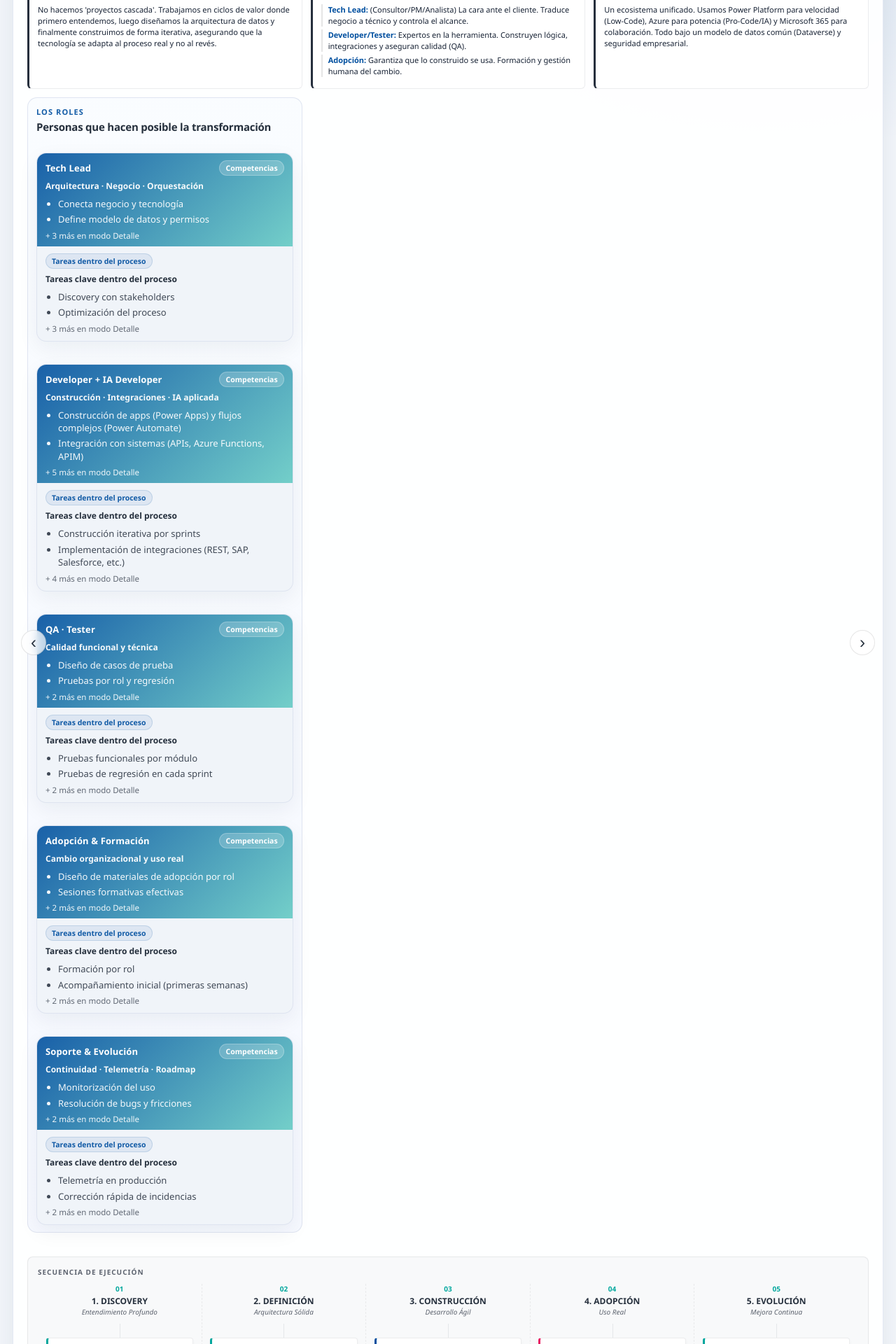
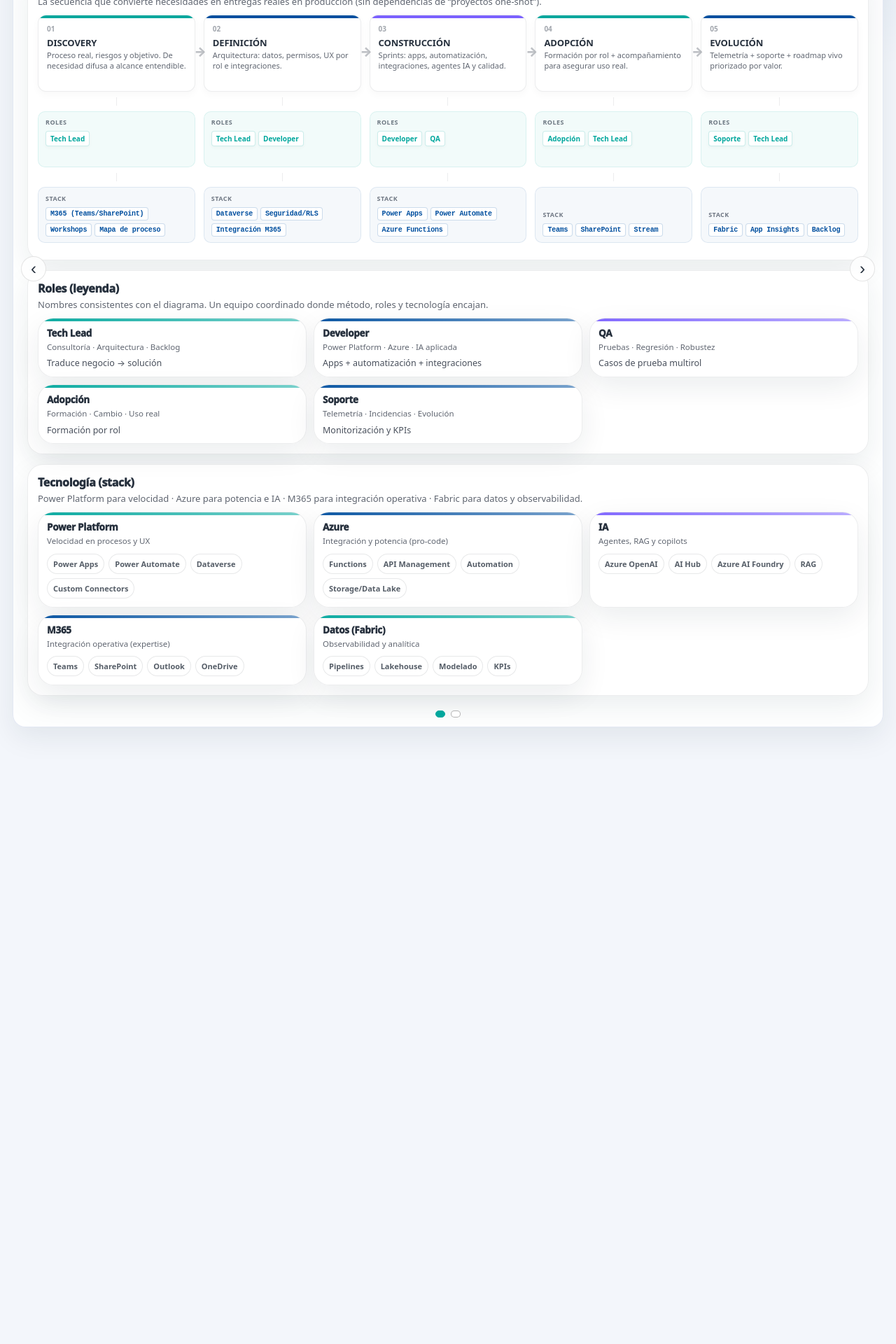
Before and after one commit to madinagarciaf-dev/presentacion-ppl, a React (Vite) app: page / in a window 1280 px wide. Shown: the part 300-2220 px from the top of the page at 70% size. After the commit the page ends 1385 px from the top, so only its background shows below. Built offline with nearby package versions, Linux system fonts and the light colour scheme.

Commit message:
Fix filenames middleware and vercel.json

```diff
--- a/src/App.jsx
+++ b/src/App.jsx
@@ -252,63 +252,76 @@
 /* --------------------------- SLIDE 1: OFERTA (TECHNICAL APPROACH) --------------------------- */
 
 function SlideOferta({ detail, setDetail }) {
-
-  // Datos para el diagrama secuencial
-  const sequence = [
+  const steps = [
     {
-      stage: "1. Discovery",
-      goal: "Entendimiento Profundo",
-      role: "Tech Lead",
-      action: "Consultoría de Procesos & Captura de Requisitos",
-      desc: "Intervención con stakeholders para aflorar el proceso oculto y definir el alcance real.",
-      tech: "M365 · Teams · Loop"
+      tone: "seq-teal",
+      number: "01",
+      title: "Discovery",
+      desc:
+        "Afloramos el proceso real (tácito), riesgos, stoppers y objetivo. Convertimos necesidad difusa en un alcance entendible.",
+      descShort:
+        "Proceso real, riesgos y objetivo. De necesidad difusa a alcance entendible.",
+      roles: ["Tech Lead"],
+      tech: ["M365 (Teams/SharePoint)", "Workshops", "Mapa de proceso"],
     },
     {
-      stage: "2. Definición",
-      goal: "Arquitectura Sólida",
-      role: "Tech Lead + Developer",
-      action: "Diseño Funcional & Modelo de Datos",
-      desc: "Traducción de necesidad a tablas (Dataverse), seguridad (Roles) y experiencia de usuario (UX).",
-      tech: "Dataverse · Whiteboard"
+      tone: "seq-blue",
+      number: "02",
+      title: "Definición",
+      desc:
+        "Diseño funcional y técnico: modelo de datos, permisos (RLS), pantallas por rol, integraciones y patrón de solución.",
+      descShort:
+        "Arquitectura: datos, permisos, UX por rol e integraciones.",
+      roles: ["Tech Lead", "Developer"],
+      tech: ["Dataverse", "Seguridad/RLS", "Integración M365", "Azure (APIs)"],
     },
     {
-      stage: "3. Construcción",
-      goal: "Desarrollo Ágil",
-      role: "Developer + Tester",
-      action: "Implementación Iterativa (Sprints)",
-      desc: "Desarrollo de Apps, Automatizaciones complejas, integración con Azure y validación técnica.",
-      tech: "Power Platform · Azure"
+      tone: "seq-purple",
+      number: "03",
+      title: "Construcción",
+      desc:
+        "Construcción iterativa por sprints: apps, automatizaciones, integraciones pro-code, agentes IA y validación de calidad.",
+      descShort:
+        "Sprints: apps, automatización, integraciones, agentes IA y calidad.",
+      roles: ["Developer", "QA"],
+      tech: ["Power Apps", "Power Automate", "Azure Functions", "Azure OpenAI/Foundry", "Dataverse"],
     },
     {
-      stage: "4. Adopción",
-      goal: "Uso Real",
-      role: "Adopción & Formación",
-      action: "Gestión del Cambio & Capacitación",
-      desc: "Sesiones por rol, creación de materiales y acompañamiento para vencer la resistencia.",
-      tech: "SharePoint · Stream"
+      tone: "seq-teal",
+      number: "04",
+      title: "Adopción",
+      desc:
+        "Activamos uso real: formación por rol, materiales, acompañamiento y ajuste fino para que la solución se quede.",
+      descShort:
+        "Formación por rol + acompañamiento para asegurar uso real.",
+      roles: ["Adopción", "Tech Lead"],
+      tech: ["Teams", "SharePoint", "Stream"],
     },
     {
-      stage: "5. Evolución",
-      goal: "Mejora Continua",
-      role: "Tech Lead + Soporte",
-      action: "Análisis de Telemetría & Roadmap",
-      desc: "Monitorización de uso, soporte correctivo y detección de nuevas oportunidades en el backlog.",
-      tech: "Fabric · App Insights"
-    }
+      tone: "seq-blue",
+      number: "05",
+      title: "Evolución",
+      desc:
+        "Transformación continua: telemetría, soporte, mejoras y roadmap vivo priorizado por valor (menos burocracia, más impacto).",
+      descShort:
+        "Telemetría + soporte + roadmap vivo priorizado por valor.",
+      roles: ["Soporte", "Tech Lead", "Developer"],
+      tech: ["Fabric", "App Insights", "Backlog"],
+    },
   ];
 
   return (
     <SlideShell
       badge="Technical Approach"
       title="Metodología de Transformación Digital"
-      subtitle="Estructura operativa para garantizar resultados predecibles y escalables."
+      subtitle="Método + Roles + Tecnología unidos en una secuencia de ejecución (orientado a valor y escalabilidad)."
       rightNote={detail ? "Modo Detalle: Activado" : "Resumen Ejecutivo"}
       detail={detail}
       setDetail={setDetail}
     >
-      <div className="techWrapper">
+      <div className="opOffer">
 
-        {/* --- 1. MISIÓN --- */}
+        {/* 1) MISIÓN */}
         <div className="missionBar">
           <span className="missionLabel">NUESTRA MISIÓN:</span>
           <span className="missionText">
@@ -316,72 +329,235 @@
           </span>
         </div>
 
-        {/* --- 2. LOS TRES PILARES (Definiciones) --- */}
-        <div className="pillarsGrid">
-          <PillarBox
-            title="A. EL MÉTODO"
-            subtitle="Iterativo & Incremental"
-            text="No hacemos 'proyectos cascada'. Trabajamos en ciclos de valor donde primero entendemos, luego diseñamos la arquitectura de datos y finalmente construimos de forma iterativa, asegurando que la tecnología se adapta al proceso real y no al revés."
-          />
-          <PillarBox
-            title="B. LOS ROLES"
-            subtitle="Orquestación de Talentos"
-            text={
-              <ul className="cleanList">
-                <li><strong>Tech Lead:</strong> (Consultor/PM/Analista) La cara ante el cliente. Traduce negocio a técnico y controla el alcance.</li>
-                <li><strong>Developer/Tester:</strong> Expertos en la herramienta. Construyen lógica, integraciones y aseguran calidad (QA).</li>
-                <li><strong>Adopción:</strong> Garantiza que lo construido se usa. Formación y gestión humana del cambio.</li>
-              </ul>
-            }
-          />
-          <PillarBox
-            title="C. LA TECNOLOGÍA"
-            subtitle="Microsoft Cloud Stack"
-            text="Un ecosistema unificado. Usamos Power Platform para velocidad (Low-Code), Azure para potencia (Pro-Code/IA) y Microsoft 365 para colaboración. Todo bajo un modelo de datos común (Dataverse) y seguridad empresarial."
-          />
-          {/* --- ROLES --- */}
-          <RolesSection detail={detail} />
+        {/* 2) PROPUESTA (VALOR): DIAGRAMA SECUENCIAL */}
+        <div className="block">
+          <div className="blockTitle">Propuesta</div>
+          <div className="blockSub">
+            La secuencia que convierte necesidades en entregas reales en producción (sin dependencias de “proyectos one-shot”).
           </div>
 
-
-
-
-        {/* --- 3. DIAGRAMA SECUENCIAL (Estilo Técnico) --- */}
-        <div className="mermaidContainer">
-          <div className="mermaidLabel">SECUENCIA DE EJECUCIÓN</div>
-          <div className="mermaidFlow">
-            {sequence.map((step, i) => (
-              <div className="mColumn" key={i}>
-                {/* Header (Stage) */}
-                <div className="mHeader">
-                  <div className="mStageNum">0{i + 1}</div>
-                  <div className="mStageTitle">{step.stage}</div>
-                  <div className="mStageGoal">{step.goal}</div>
+          <SeqDiagram steps={steps} detail={detail} />
         </div>
 
-                {/* Lifeline & Content */}
-                <div className="mLifelineArea">
-                  <div className="mLifeline"></div>
-
-                  {/* Role Action Box */}
-                  <div className={`mActionBox role-${step.role.split(' ')[0].toLowerCase()}`}>
-                    <div className="mRoleTag">{step.role}</div>
-                    <div className="mActionTitle">{step.action}</div>
-                    <div className="mActionDesc">{step.desc}</div>
+        {/* 3) ROLES (LEYENDA) */}
+        <div className="block">
+          <div className="blockTitle">Roles (leyenda)</div>
+          <div className="blockSub">
+            Nombres consistentes con el diagrama. Un equipo coordinado donde método, roles y tecnología encajan.
           </div>
 
-                  {/* Tech Tag at bottom */}
-                  <div className="mTechTag">
-                    <span className="mTechLabel">STACK:</span> {step.tech}
+          <RolesLegend detail={detail} />
+        </div>
+
+        {/* 4) TECNOLOGÍA (STACK) */}
+        <div className="block">
+          <div className="blockTitle">Tecnología (stack)</div>
+          <div className="blockSub">
+            Power Platform para velocidad · Azure para potencia e IA · M365 para integración operativa · Fabric para datos y observabilidad.
+          </div>
+
+          <TechLegend detail={detail} />
         </div>
       </div>
+    </SlideShell>
+  );
+}
+
+/* =========================
+   BLOQUES (SlideOferta)
+   ========================= */
+
+function SeqDiagram({ steps, detail }) {
+  return (
+    <div className="seqWrapper">
+      <div className="seqContainer">
+        {steps.map((s, i) => (
+          <div className="seqCol" key={s.number}>
+            <div className={"seqHeader " + s.tone}>
+              <div className="seqNumber">{s.number}</div>
+              <div className="seqTitle">{s.title}</div>
+              <div className="seqDesc">{detail ? s.desc : s.descShort}</div>
+            </div>
+
+            <div className="seqLine" />
+
+            <div className="seqBlock roleBlock">
+              <div className="seqLabel">Roles</div>
+              <div className="seqTags">
+                {(detail ? s.roles : s.roles.slice(0, 2)).map((r) => (
+                  <span className="seqTag role" key={r}>
+                    {r}
+                  </span>
+                ))}
+              </div>
+            </div>
+
+            <div className="seqLine" />
+
+            <div className="seqBlock techBlock">
+              <div className="seqLabel">Stack</div>
+              <div className="seqTags">
+                {(detail ? s.tech : s.tech.slice(0, 3)).map((t) => (
+                  <span className="seqTag tech" key={t}>
+                    {t}
+                  </span>
+                ))}
+              </div>
+            </div>
+
+            {i < steps.length - 1 ? <div className="seqArrow">→</div> : null}
           </div>
         ))}
       </div>
     </div>
+  );
+}
 
+function RolesLegend({ detail }) {
+  const roles = [
+    {
+      tone: "teal",
+      name: "Tech Lead",
+      sub: "Consultoría · Arquitectura · Backlog",
+      bullets: [
+        "Traduce negocio → solución",
+        "Define datos/seguridad/UX",
+        "Orquesta decisiones y alcance",
+      ],
+    },
+    {
+      tone: "blue",
+      name: "Developer",
+      sub: "Power Platform · Azure · IA aplicada",
+      bullets: [
+        "Apps + automatización + integraciones",
+        "Agentes IA (OpenAI/Foundry) + RAG",
+        "Calidad técnica y performance",
+      ],
+    },
+    {
+      tone: "purple",
+      name: "QA",
+      sub: "Pruebas · Regresión · Robustez",
+      bullets: [
+        "Casos de prueba multirol",
+        "Regresión por sprint",
+        "Validación antes de despliegue",
+      ],
+    },
+    {
+      tone: "teal",
+      name: "Adopción",
+      sub: "Formación · Cambio · Uso real",
+      bullets: [
+        "Formación por rol",
+        "Materiales y soporte inicial",
+        "Feedback operativo",
+      ],
+    },
+    {
+      tone: "blue",
+      name: "Soporte",
+      sub: "Telemetría · Incidencias · Evolución",
+      bullets: [
+        "Monitorización y KPIs",
+        "Corrección rápida",
+        "Roadmap continuo",
+      ],
+    },
+  ];
+
+  return (
+    <div className="rolesLegendRow">
+      {roles.map((r) => (
+        <RoleLegendCard
+          key={r.name}
+          tone={r.tone}
+          name={r.name}
+          sub={r.sub}
+          bullets={r.bullets}
+          detail={detail}
+        />
+      ))}
     </div>
-    </SlideShell>
+  );
+}
+
+function RoleLegendCard({ tone, name, sub, bullets, detail }) {
+  return (
+    <div className={"roleLegendCard tone-" + tone}>
+      <div className="roleLegendName">{name}</div>
+      <div className="roleLegendSub">{sub}</div>
+      {detail ? (
+        <ul className="roleLegendList">
+          {bullets.slice(0, 3).map((b) => (
+            <li key={b}>{b}</li>
+          ))}
+        </ul>
+      ) : (
+        <div className="roleLegendOne">{bullets[0]}</div>
+      )}
+    </div>
+  );
+}
+
+function TechLegend({ detail }) {
+  const cards = [
+    {
+      tone: "teal",
+      title: "Power Platform",
+      subtitle: "Velocidad en procesos y UX",
+      tags: ["Power Apps", "Power Automate", "Dataverse", "Custom Connectors", "Copilot Studio"],
+    },
+    {
+      tone: "blue",
+      title: "Azure",
+      subtitle: "Integración y potencia (pro-code)",
+      tags: ["Functions", "API Management", "Automation", "Storage/Data Lake", "Key Vault"],
+    },
+    {
+      tone: "purple",
+      title: "IA",
+      subtitle: "Agentes, RAG y copilots",
+      tags: ["Azure OpenAI", "AI Hub", "Azure AI Foundry", "RAG", "LangChain/SK"],
+    },
+    {
+      tone: "blue",
+      title: "M365",
+      subtitle: "Integración operativa (expertise)",
+      tags: ["Teams", "SharePoint", "Outlook", "OneDrive", "Loop"],
+    },
+    {
+      tone: "teal",
+      title: "Datos (Fabric)",
+      subtitle: "Observabilidad y analítica",
+      tags: ["Pipelines", "Lakehouse", "Modelado", "KPIs", "Real-Time/Monitorización"],
+    },
+  ];
+
+  return (
+    <div className="techLegendGrid">
+      {cards.map((c) => (
+        <TechLegendCard key={c.title} {...c} detail={detail} />
+      ))}
+    </div>
+  );
+}
+
+function TechLegendCard({ tone, title, subtitle, tags, detail }) {
+  const shown = detail ? tags : tags.slice(0, 4);
+  return (
+    <div className={"techLegendCard tone-" + tone}>
+      <div className="techLegendTitle">{title}</div>
+      <div className="techLegendSub">{subtitle}</div>
+      <div className="techLegendTags">
+        {shown.map((t) => (
+          <span key={t} className="techLegendTag">
+            {t}
+          </span>
+        ))}
+      </div>
+    </div>
   );
 }
 
--- a/src/index.css
+++ b/src/index.css
@@ -34,9 +34,10 @@
 .appRoot{ min-height: 100vh; }
 .stage{ padding: 28px 18px 46px; display:flex; justify-content:center; }
 .deck{
-  width: min(1280px, 100%);
+  width: min(1680px, calc(100vw - 36px));
   position: relative;
 }
+
 .card{
   background: var(--card);
   border-radius: var(--r-lg);
@@ -1794,3 +1795,143 @@
   gap: 32px;
   margin-top: 28px;
 }
+.moreHint, .capHint{ display:none !important; }
+.opOffer{
+  display:flex;
+  flex-direction:column;
+  gap: 14px;
+}
+
+/* ===== Roles legend (horizontal, 5 columnas) ===== */
+.rolesLegendRow{
+  display:grid;
+  grid-template-columns: repeat(5, minmax(0, 1fr));
+  gap: 10px;
+  margin-top: 10px;
+}
+
+@media (max-width: 1400px){
+  .rolesLegendRow{ grid-template-columns: repeat(3, minmax(0, 1fr)); }
+}
+@media (max-width: 980px){
+  .rolesLegendRow{ grid-template-columns: 1fr; }
+}
+
+.roleLegendCard{
+  position:relative;
+  border: 1px solid var(--line);
+  border-radius: var(--r);
+  background: rgba(255,255,255,.94);
+  box-shadow: var(--shadow);
+  padding: 12px 12px 10px;
+  overflow:hidden;
+}
+
+.roleLegendCard::before{
+  content:"";
+  position:absolute;
+  top:0; left:0; right:0;
+  height: 4px;
+  opacity: .95;
+}
+
+.roleLegendCard.tone-teal::before{ background: linear-gradient(90deg, rgba(0,167,157,1), rgba(0,167,157,.55)); }
+.roleLegendCard.tone-blue::before{ background: linear-gradient(90deg, rgba(0,79,159,1), rgba(0,79,159,.55)); }
+.roleLegendCard.tone-purple::before{ background: linear-gradient(90deg, rgba(123,97,255,1), rgba(123,97,255,.55)); }
+
+.roleLegendName{
+  font-weight: 950;
+  letter-spacing: -0.02em;
+  color: var(--ink);
+  font-size: 13.5px;
+}
+
+.roleLegendSub{
+  margin-top: 4px;
+  font-size: 11.5px;
+  color: var(--muted);
+  line-height: 1.25;
+}
+
+.roleLegendOne{
+  margin-top: 8px;
+  font-size: 12.5px;
+  color: rgba(20,30,45,.78);
+  line-height: 1.35;
+}
+
+.roleLegendList{
+  margin: 8px 0 0 18px;
+  padding: 0;
+  font-size: 12.5px;
+  color: rgba(20,30,45,.78);
+  line-height: 1.35;
+}
+.roleLegendList li{ margin: 3px 0; }
+
+/* ===== Tech legend (stack) ===== */
+.techLegendGrid{
+  display:grid;
+  grid-template-columns: repeat(5, minmax(0, 1fr));
+  gap: 10px;
+  margin-top: 10px;
+}
+
+@media (max-width: 1400px){
+  .techLegendGrid{ grid-template-columns: repeat(3, minmax(0, 1fr)); }
+}
+@media (max-width: 980px){
+  .techLegendGrid{ grid-template-columns: 1fr; }
+}
+
+.techLegendCard{
+  position:relative;
+  border: 1px solid var(--line);
+  border-radius: var(--r);
+  background: rgba(255,255,255,.94);
+  box-shadow: var(--shadow);
+  padding: 12px 12px 12px;
+  overflow:hidden;
+}
+
+.techLegendCard::before{
+  content:"";
+  position:absolute;
+  top:0; left:0; right:0;
+  height: 4px;
+  opacity: .95;
+}
+.techLegendCard.tone-teal::before{ background: linear-gradient(90deg, rgba(0,167,157,1), rgba(0,167,157,.55)); }
+.techLegendCard.tone-blue::before{ background: linear-gradient(90deg, rgba(0,79,159,1), rgba(0,79,159,.55)); }
+.techLegendCard.tone-purple::before{ background: linear-gradient(90deg, rgba(123,97,255,1), rgba(123,97,255,.55)); }
+
+.techLegendTitle{
+  font-weight: 950;
+  letter-spacing: -0.02em;
+  color: var(--ink);
+  font-size: 13.5px;
+}
+
+.techLegendSub{
+  margin-top: 4px;
+  font-size: 11.5px;
+  color: var(--muted);
+  line-height: 1.25;
+}
+
+.techLegendTags{
+  display:flex;
+  flex-wrap:wrap;
+  gap: 6px;
+  margin-top: 10px;
+}
+
+.techLegendTag{
+  font-size: 11px;
+  font-weight: 800;
+  padding: 6px 8px;
+  border-radius: 999px;
+  border: 1px solid rgba(20,30,45,.10);
+  background: rgba(255,255,255,.92);
+  color: rgba(20,30,45,.72);
+}
```
Lines whose indentation alone changed are shown as unchanged.
